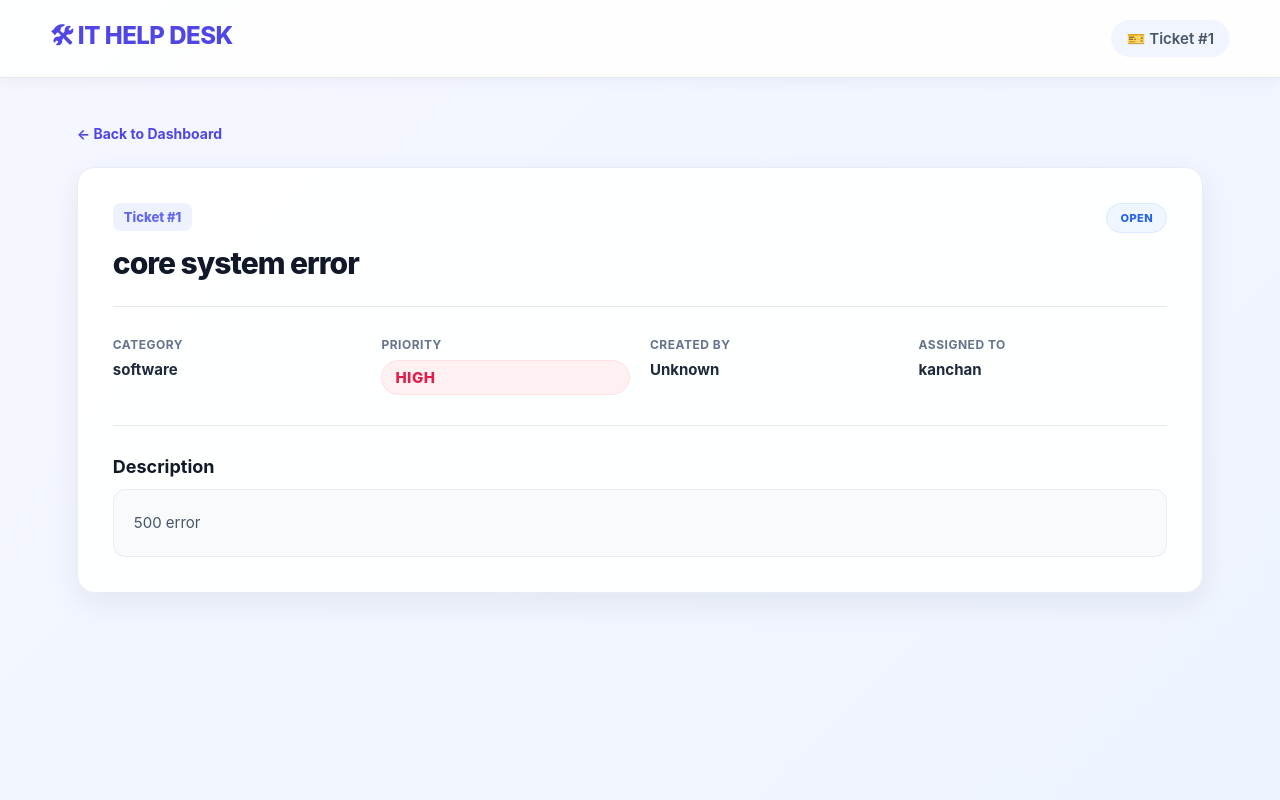
After one commit to Kanchanthapa3/Ticket-Management, a Flask app: page /ticket/1 in a window 1280 px wide. The commit adds this page. Run offline with Flask 3, Linux system fonts and the light colour scheme.

Commit message:
Add web dashboard login and ticket details

```diff
--- a/tickets.json
+++ b/tickets.json
@@ -61,5 +61,15 @@
         "status": "Open",
         "created_by": "web_user",
         "assigned_to": null
+    },
+    {
+        "id": 9,
+        "title": "",
+        "description": "",
+        "category": "",
+        "priority": "",
+        "status": "Open",
+        "created_by": "web_user",
+        "assigned_to": null
     }
 ]
--- a/web/app.py
+++ b/web/app.py
@@ -1,8 +1,18 @@
-from flask import Flask, render_template, request, redirect
+from flask import Flask, render_template, request, redirect, session
 import json
 from pathlib import Path
+import sys
+
+BASE_DIR = Path(__file__).resolve().parent.parent
+sys.path.append(str(BASE_DIR))
+
+from auth import users
+
+print(users)
+
 
 app = Flask(__name__)
+app.secret_key = "it-help-desk-secret-key"
 
 
 def load_tickets():
@@ -16,22 +26,66 @@ def load_tickets():
 @app.route("/")
 def home():
 
-    tickets = load_tickets()
+    all_tickets = load_tickets()
+    tickets= all_tickets.copy()
 
+    # Get search and filter values
+    search = request.args.get("search", "").strip().lower()
+    status = request.args.get("status", "").strip().lower()
+    priority = request.args.get("priority", "").strip().lower()
+    category = request.args.get("category", "").strip().lower()
+
+
+    # Search tickets
+    if search:
+        tickets = [
+            ticket for ticket in tickets
+            if search in str(ticket.get("id", "")).lower()
+            or search in ticket.get("title", "").lower()
+            or search in ticket.get("description", "").lower()
+            or search in ticket.get("category", "").lower()
+        ]
+
+
+    # Filter by status
+    if status:
+        tickets = [
+            ticket for ticket in tickets
+            if ticket.get("status", "").strip().lower() == status
+        ]
+
+
+    # Filter by priority
+    if priority:
+        tickets = [
+            ticket for ticket in tickets
+            if ticket.get("priority", "").strip().lower() == priority
+        ]
+
+    #Filter by category
+    if category:
+        tickets=[
+            ticket for ticket in tickets
+            if ticket.get("category","").strip().lower() == category
+        ]
+
+
+    # Dashboard statistics
     total_tickets = len(tickets)
 
     open_tickets = sum(
-        1 for ticket in tickets
+        1 for ticket in all_tickets
         if ticket.get("status", "").strip().lower() == "open"
     )
 
     closed_tickets = sum(
-        1 for ticket in tickets
+        1 for ticket in all_tickets
         if ticket.get("status", "").strip().lower() == "closed"
     )
+
     high_priority_tickets = sum(
-        1 for ticket in tickets
-        if ticket.get("priority","").strip().lower()=="high"
+        1 for ticket in all_tickets
+        if ticket.get("priority", "").strip().lower() == "high"
     )
 
     return render_template(
@@ -40,10 +94,12 @@ def home():
         total_tickets=total_tickets,
         open_tickets=open_tickets,
         closed_tickets=closed_tickets,
-        high_priority_tickets = high_priority_tickets
+        high_priority_tickets=high_priority_tickets,
+        search=search,
+        status=status,
+        priority=priority,
+        category=category
     )
-
-    return render_template("index.html", tickets=tickets, total_tickets=total_tickets)
 @app.route("/create-ticket", methods=["GET", "POST"])
 def create_ticket():
 
@@ -83,6 +139,45 @@ def create_ticket():
         return redirect("/")
 
     return render_template("create_ticket.html")
+@app.route("/ticket/<int:ticket_id>")
+def ticket_details(ticket_id):
 
+    tickets = load_tickets()
+
+    for ticket in tickets:
+        if ticket["id"] == ticket_id:
+            return render_template(
+                "ticket_details.html",
+                ticket=ticket
+            )
+        return "Ticket not found",404
+
+@app.route("/login", methods=["GET", "POST"])
+def login():
+
+    if request.method == "POST":
+
+        username = request.form["username"]
+        password = request.form["password"]
+
+        print("USERNAME:", repr(username))
+        print("PASSWORD:", repr(password))
+
+        for user in users:
+
+            if (
+                user["username"] == username
+                and user["password"] == password
+            ):
+                session["username"] = user["username"]
+                session["role"] = user["role"]
+
+                return redirect("/")
+
+
+
+        return "Invalid username or password", 401
+
+    return render_template("login.html")
 if __name__ == "__main__":
     app.run(debug=True)
--- a/web/static/style.css
+++ b/web/static/style.css
@@ -637,3 +637,207 @@ h1 {
     color: inherit;
     display: block;
 }
+
+/* =========================
+   Ticket Details Page
+========================= */
+
+.back-link {
+    display: inline-block;
+    margin-bottom: 25px;
+
+    color: #4f46e5;
+    text-decoration: none;
+
+    font-size: 14px;
+    font-weight: 700;
+
+    transition: 0.2s ease;
+}
+
+.back-link:hover {
+    color: #4338ca;
+    transform: translateX(-3px);
+}
+
+
+.ticket-details-card {
+    background: rgba(255, 255, 255, 0.96);
+
+    border: 1px solid #e8ecf4;
+    border-radius: 18px;
+
+    padding: 35px;
+
+    box-shadow: 0 10px 30px rgba(15, 23, 42, 0.07);
+}
+
+
+.ticket-details-header {
+    display: flex;
+    justify-content: space-between;
+    align-items: flex-start;
+
+    gap: 20px;
+
+    padding-bottom: 25px;
+
+    border-bottom: 1px solid #e5e7eb;
+}
+
+
+.ticket-details-id {
+    display: inline-block;
+
+    color: #6366f1;
+
+    background: #eef2ff;
+
+    padding: 6px 11px;
+
+    border-radius: 8px;
+
+    font-size: 13px;
+    font-weight: 800;
+}
+
+
+.ticket-details-header h1 {
+    margin-top: 14px;
+    margin-bottom: 0;
+
+    font-size: 30px;
+}
+
+
+.ticket-details-info {
+    display: grid;
+
+    grid-template-columns: repeat(4, 1fr);
+
+    gap: 20px;
+
+    padding: 30px 0;
+
+    border-bottom: 1px solid #e5e7eb;
+}
+
+
+.detail-item {
+    display: flex;
+    flex-direction: column;
+
+    gap: 8px;
+}
+
+
+.detail-item span {
+    color: #64748b;
+
+    font-size: 12px;
+    font-weight: 700;
+
+    text-transform: uppercase;
+
+    letter-spacing: 0.5px;
+}
+
+
+.detail-item strong {
+    color: #1e293b;
+
+    font-size: 15px;
+}
+
+
+.description-section {
+    padding-top: 30px;
+}
+
+
+.description-section h3 {
+    margin: 0 0 12px;
+
+    color: #111827;
+
+    font-size: 18px;
+}
+
+
+.description-section p {
+    margin: 0;
+
+    color: #475569;
+
+    font-size: 15px;
+
+    line-height: 1.7;
+
+    background: #f8fafc;
+
+    padding: 20px;
+
+    border-radius: 12px;
+
+    border: 1px solid #e8ecf4;
+}
+
+
+/* =========================
+   Ticket Details Responsive
+========================= */
+
+@media (max-width: 800px) {
+
+    .ticket-details-info {
+        grid-template-columns: repeat(2, 1fr);
+    }
+
+}
+
+
+@media (max-width: 600px) {
+
+    .ticket-details-card {
+        padding: 22px;
+    }
+
+    .ticket-details-header {
+        flex-direction: column;
+    }
+
+    .ticket-details-header h1 {
+        font-size: 25px;
+    }
+
+    .ticket-details-info {
+        grid-template-columns: 1fr;
+    }
+
+}
+.clear-filter-btn {
+    display: inline-flex;
+    align-items: center;
+    justify-content: center;
+
+    padding: 10px 16px;
+
+    border-radius: 9px;
+
+    background: #f1f5f9;
+    color: #475569;
+
+    border: 1px solid #e2e8f0;
+
+    text-decoration: none;
+
+    font-size: 13px;
+    font-weight: 700;
+
+    transition: all 0.2s ease;
+}
+
+.clear-filter-btn:hover {
+    background: #e2e8f0;
+    color: #1e293b;
+}
--- /dev/null
+++ b/web/templates/ticket_details.html
@@ -0,0 +1,117 @@
+<!DOCTYPE html>
+<html>
+
+<head>
+
+    <title>Ticket #{{ ticket.id }}</title>
+
+    <link rel="stylesheet"
+          href="{{ url_for('static', filename='style.css') }}">
+
+</head>
+
+
+<body>
+
+    <!-- Navigation -->
+
+    <nav class="navbar">
+
+        <div class="logo">
+            🛠 IT HELP DESK
+        </div>
+
+        <div class="user">
+            🎫 Ticket #{{ ticket.id }}
+        </div>
+
+    </nav>
+
+
+    <!-- Main Content -->
+
+    <main class="container">
+
+        <a href="/" class="back-link">
+            ← Back to Dashboard
+        </a>
+
+
+        <div class="ticket-details-card">
+
+            <div class="ticket-details-header">
+
+                <div>
+
+                    <span class="ticket-details-id">
+                        Ticket #{{ ticket.id }}
+                    </span>
+
+                    <h1>
+                        {{ ticket.title }}
+                    </h1>
+
+                </div>
+
+
+                <span class="status {{ ticket.status|lower }}">
+                    {{ ticket.status }}
+                </span>
+
+            </div>
+
+
+            <div class="ticket-details-info">
+
+                <div class="detail-item">
+                    <span>Category</span>
+                    <strong>{{ ticket.category }}</strong>
+                </div>
+
+
+                <div class="detail-item">
+                    <span>Priority</span>
+
+                    <strong class="priority {{ ticket.priority|lower }}">
+                        {{ ticket.priority }}
+                    </strong>
+
+                </div>
+
+
+                <div class="detail-item">
+                    <span>Created By</span>
+                    <strong>
+                        {{ ticket.get("created_by", "Unknown") }}
+                    </strong>
+                </div>
+
+
+                <div class="detail-item">
+                    <span>Assigned To</span>
+                    <strong>
+                        {{ ticket.get("assigned_to", "Not Assigned") or "Not Assigned" }}
+                    </strong>
+                </div>
+
+            </div>
+
+
+            <div class="description-section">
+
+                <h3>Description</h3>
+
+                <p>
+                    {{ ticket.description }}
+                </p>
+
+            </div>
+
+
+        </div>
+
+    </main>
+
+</body>
+
+</html>
```
Also changed, not shown: web/templates/index.html (+88 -0 lines), web/templates/login.html (added, +92 -0 lines).
